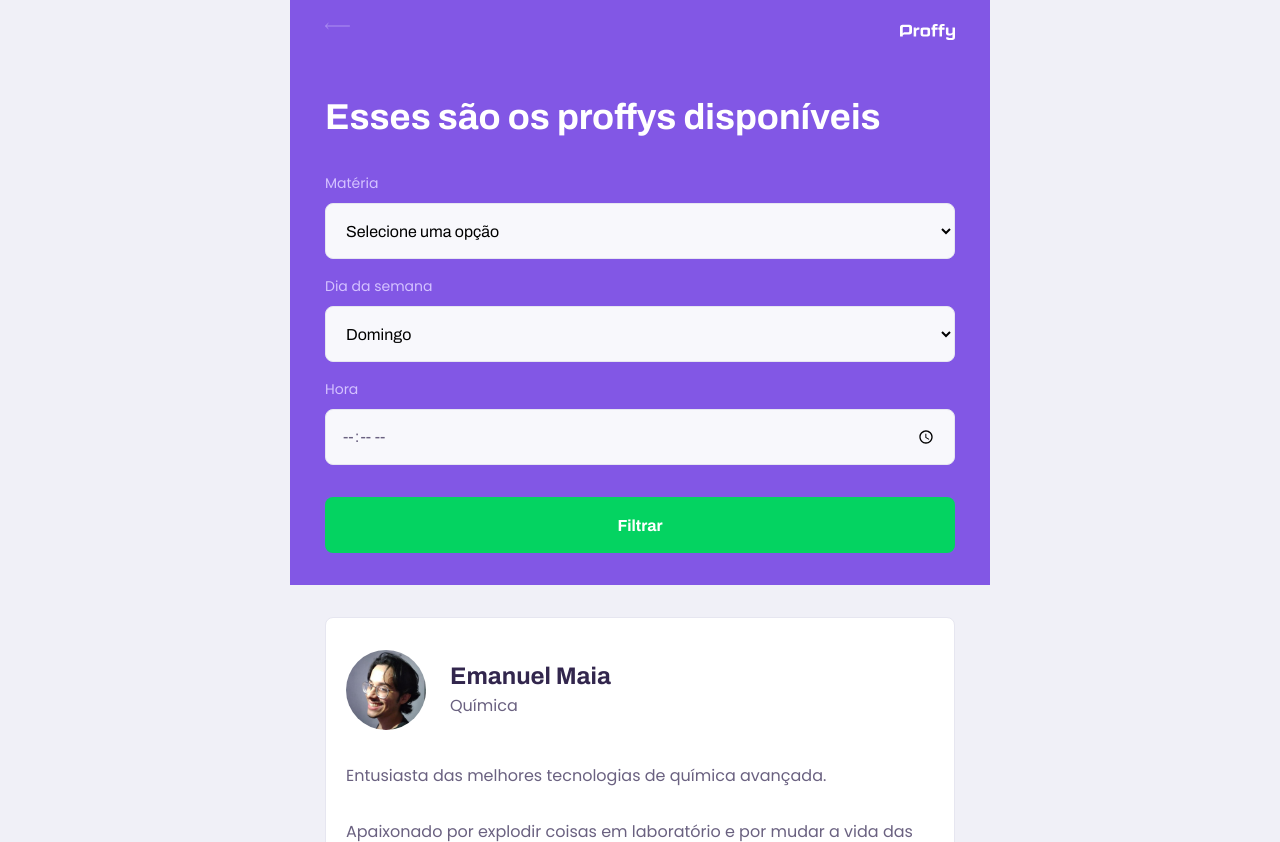
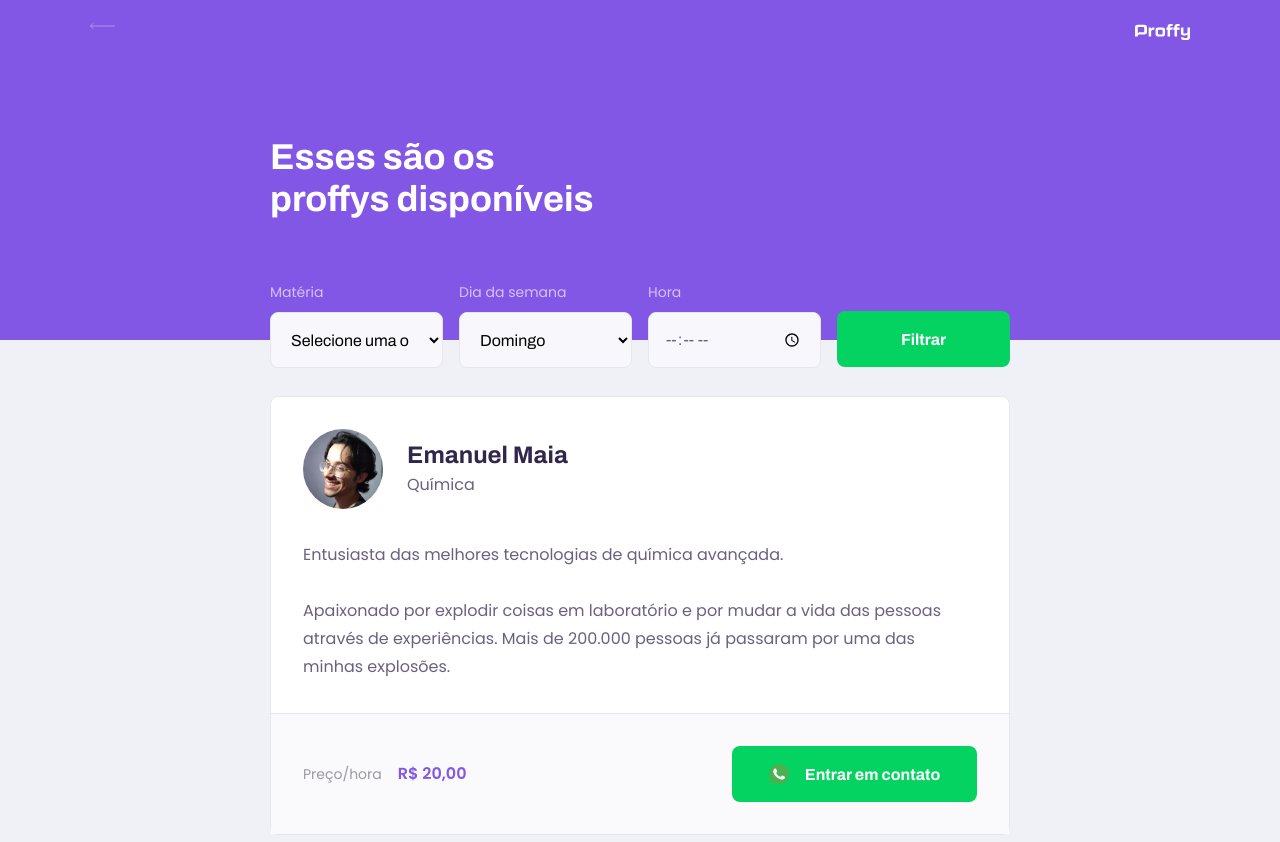
Before and after one commit to EmanuelDms/nlw-02, a plain HTML site: page study.html in a window 1280 px wide. Shown: the top 842 px of the page. Drawn offline with Linux system fonts and the light colour scheme.

Commit message:
feat: finaliza dia 2 next level week #02

```diff
--- a/study.html
+++ b/study.html
@@ -6,7 +6,7 @@
 
   <title>Proffy | Sua plataforma de estudos online</title>
 
-  <link href="https://fonts.googleapis.com/css2?family=Archivo:wght@400;700&amp;family=Poppins:wght@400;600&amp;display=swap" rel="stylesheet">
+  <link href="https://fonts.googleapis.com/css2?family=Archivo:wght@400;600;700&amp;family=Poppins:wght@400;600&amp;display=swap" rel="stylesheet">
 
   <link rel="stylesheet" href="./styles/main.css">
   <link rel="stylesheet" type="text/css" href="./styles/partials/page-study.css">
--- a/styles/partials/page-study.css
+++ b/styles/partials/page-study.css
@@ -39,6 +39,7 @@
 .page-header .header-content{
   width: 90%;
   margin: 3.2rem auto;
+  position: relative;
 }
 
 .page-header .header-content strong{
@@ -155,7 +156,7 @@
   margin-top: .4rem;
 }
 
-.teacher-item p{
+.teacher-item > p{
   padding: 0 2rem;
   font-size: 1.6rem;
   line-height: 2.8rem;
@@ -207,3 +208,74 @@
 .teacher-item footer button:hover{
   background: var(--color-secondary-dark);
 }
+
+@media (min-width: 700px){
+  #page-study #container{
+    max-width: 100vw;
+  }
+
+  .page-header{
+    height: 340px;
+  }
+
+  .page-header .top-bar-container{
+    max-width: 1100px;
+  }
+
+  .page-header .header-content{
+    max-width: 740px;
+
+    margin: 0 auto;
+
+    flex: 1 1;
+    padding-bottom: 48px;
+    display: flex;
+    flex-direction: column;
+    justify-content: center;
+  }
+
+  .page-header .header-content strong{
+    max-width: 350px;
+  }
+  .teacher-item header,
+  .teacher-item footer{
+    padding: 32px;
+  }
+
+  #search-teachers{
+    display: grid;
+    grid-template-columns: repeat(4, 1fr);/* quando as colunas são iguais */
+    gap: 16px;
+    position: absolute;
+    bottom: -28px;
+  }
+
+  #page-study main{
+    padding: 32px 0;
+    max-width: 740px;
+    margin: 0 auto;
+  }
+
+  #search-teachers .select-block{
+    margin-bottom: 0;
+  }
+
+  .teacher-item > p{
+    padding: 0 32px;
+  }
+
+  .teacher-item footer p strong{
+    display: initial;
+    margin-left: 16px;
+  }
+
+  .teacher-item footer button{
+    width: 245px;
+    font-size: 16px;
+    justify-content: center;
+  }
+
+  .teacher-item footer button img {
+    margin-right: 16px;
+  }
+}
```
